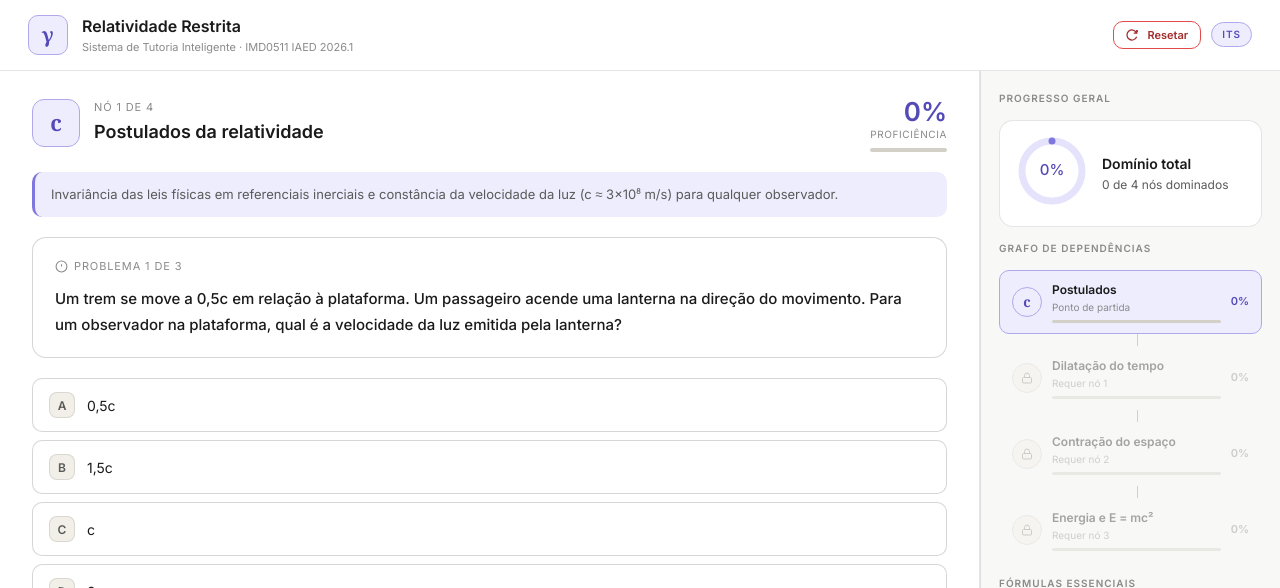
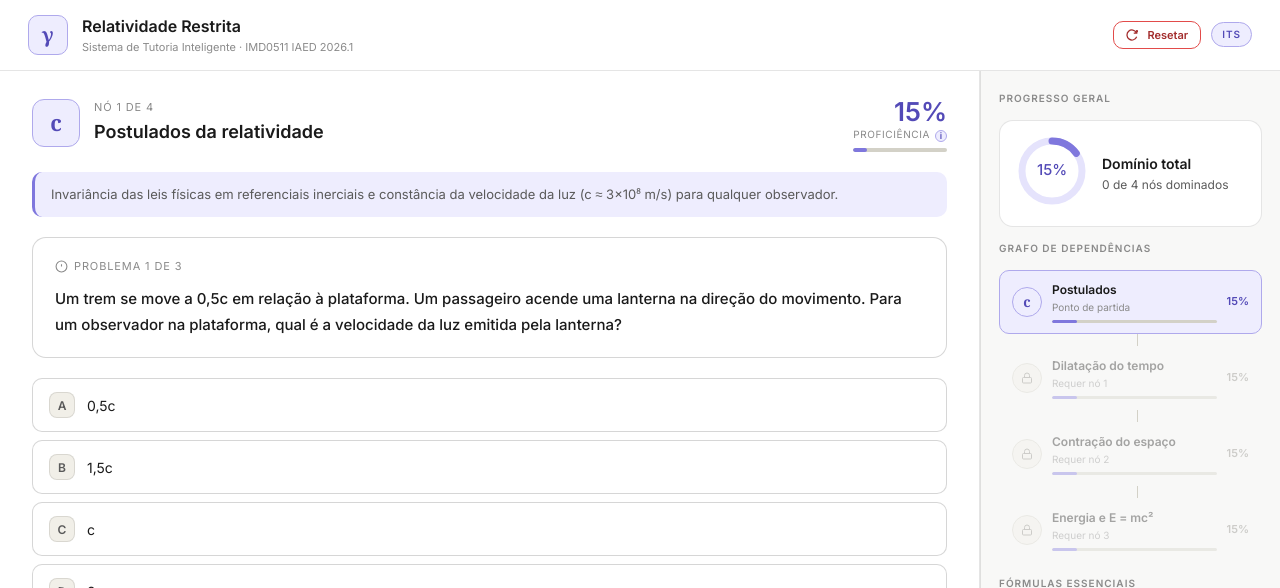
Before and after one commit to gildo-cordeiro/its-relatividade, a React (Vite) app: page / in a window 1280 px wide. Shown: the top 588 px of the page. Built offline with nearby package versions, Linux system fonts and the light colour scheme; no server answers.

Commit message:
fix: revert to raw BKT percentages and add explanatory info tooltip in LeftPanel

```diff
--- a/src/App.jsx
+++ b/src/App.jsx
@@ -13,14 +13,6 @@ export function nodeStatus(id, prof) {
   if (prof[id] >= 0.7) return "done";
   if (isUnlocked(id, prof)) return "active";
   return "locked";
-}
-
-export function scaleProficiency(val) {
-  if (val <= 0.15) return 0;
-  if (val <= 0.7) {
-    return Math.round(((val - 0.15) / 0.55) * 70);
-  }
-  return Math.round(70 + ((val - 0.7) / 0.3) * 30);
 }
 
 export default function App() {
--- a/src/components/LeftPanel.jsx
+++ b/src/components/LeftPanel.jsx
@@ -1,5 +1,4 @@
 import GeminiChat from "./GeminiChat";
-import { scaleProficiency } from "../App";
 
 const OPTION_LABELS = ["A", "B", "C", "D"];
 
@@ -15,7 +14,7 @@ export default function LeftPanel({
   onNext,
   onHintPenalty,
 }) {
-  const pct = scaleProficiency(prof[concept.id]);
+  const pct = Math.round(prof[concept.id] * 100);
 
   return (
     <div className="left-panel">
@@ -33,7 +32,15 @@ export default function LeftPanel({
           >
             {pct}%
           </div>
-          <div className="prof-label">proficiência</div>
+          <div className="prof-label-wrap">
+            <span className="prof-label">proficiência</span>
+            <div className="bkt-info-tooltip">
+              <span className="tooltip-icon">i</span>
+              <div className="tooltip-text">
+                Calculado via <strong>BKT (Bayesian Knowledge Tracing)</strong>. O valor inicial de 15% é a probabilidade teórica de domínio antes dos testes. A cada resposta correta ou incorreta, o sistema atualiza cientificamente a sua chance de domínio.
+              </div>
+            </div>
+          </div>
           <div className="prof-bar-wrap">
             <div
               className={`prof-bar ${pct >= 70 ? "prof-bar-done" : "prof-bar-active"}`}
--- a/src/components/RightPanel.jsx
+++ b/src/components/RightPanel.jsx
@@ -1,4 +1,4 @@
-import { nodeStatus, scaleProficiency } from "../App";
+import { nodeStatus } from "../App";
 
 const FORMULAS = [
   { sym: "γ", label: "Fator de Lorentz", eq: "γ = 1 / √(1 − v²/c²)" },
@@ -14,7 +14,7 @@ export default function RightPanel({
   onSelectNode,
 }) {
   const totalPct = Math.round(
-    Object.values(prof).reduce((sum, val) => sum + scaleProficiency(val), 0) / concepts.length,
+    (Object.values(prof).reduce((a, b) => a + b, 0) / concepts.length) * 100,
   );
 
   return (
@@ -68,7 +68,7 @@ export default function RightPanel({
         {concepts.map((c, i) => {
           const st = nodeStatus(c.id, prof);
           const active = activeNode === c.id;
-          const p = scaleProficiency(prof[c.id]);
+          const p = Math.round(prof[c.id] * 100);
           return (
             <div key={c.id}>
               <div
--- a/src/index.css
+++ b/src/index.css
@@ -1018,3 +1018,96 @@ body {
     padding: 10px 4px;
   }
 }
+
+/* Tooltip explicativa do BKT */
+.prof-label-wrap {
+  display: flex;
+  align-items: center;
+  justify-content: flex-end;
+  gap: 5px;
+}
+
+@media (max-width: 600px) {
+  .prof-label-wrap {
+    justify-content: flex-start;
+  }
+}
+
+.bkt-info-tooltip {
+  position: relative;
+  display: inline-flex;
+  cursor: pointer;
+}
+
+.tooltip-icon {
+  width: 12px;
+  height: 12px;
+  border-radius: 50%;
+  background: var(--purple-50);
+  color: var(--purple-600);
+  font-size: 9px;
+  font-weight: bold;
+  font-family: inherit;
+  display: flex;
+  align-items: center;
+  justify-content: center;
+  border: 1px solid var(--purple-200);
+  transition: all 0.15s ease;
+}
+
+.bkt-info-tooltip:hover .tooltip-icon {
+  background: var(--purple-600);
+  color: #fff;
+  border-color: var(--purple-600);
+}
+
+.tooltip-text {
+  visibility: hidden;
+  width: 260px;
+  background-color: var(--purple-900);
+  color: #fff;
+  text-align: left;
+  border-radius: 8px;
+  padding: 10px 12px;
+  position: absolute;
+  z-index: 100;
+  bottom: 130%;
+  right: 0;
+  opacity: 0;
+  transition: opacity 0.2s, visibility 0.2s;
+  box-shadow: 0 4px 12px rgba(38, 33, 92, 0.25);
+  font-size: 11px;
+  line-height: 1.5;
+  font-weight: normal;
+  text-transform: none;
+  letter-spacing: normal;
+  border: 1px solid var(--purple-400);
+}
+
+/* Indicador triangular do balão */
+.tooltip-text::after {
+  content: "";
+  position: absolute;
+  top: 100%;
+  right: 6px;
+  margin-left: -5px;
+  border-width: 5px;
+  border-style: solid;
+  border-color: var(--purple-900) transparent transparent transparent;
+}
+
+.bkt-info-tooltip:hover .tooltip-text {
+  visibility: visible;
+  opacity: 1;
+}
+
+@media (max-width: 600px) {
+  .tooltip-text {
+    right: auto;
+    left: -40px;
+  }
+  .tooltip-text::after {
+    right: auto;
+    left: 42px;
+  }
+}
```
